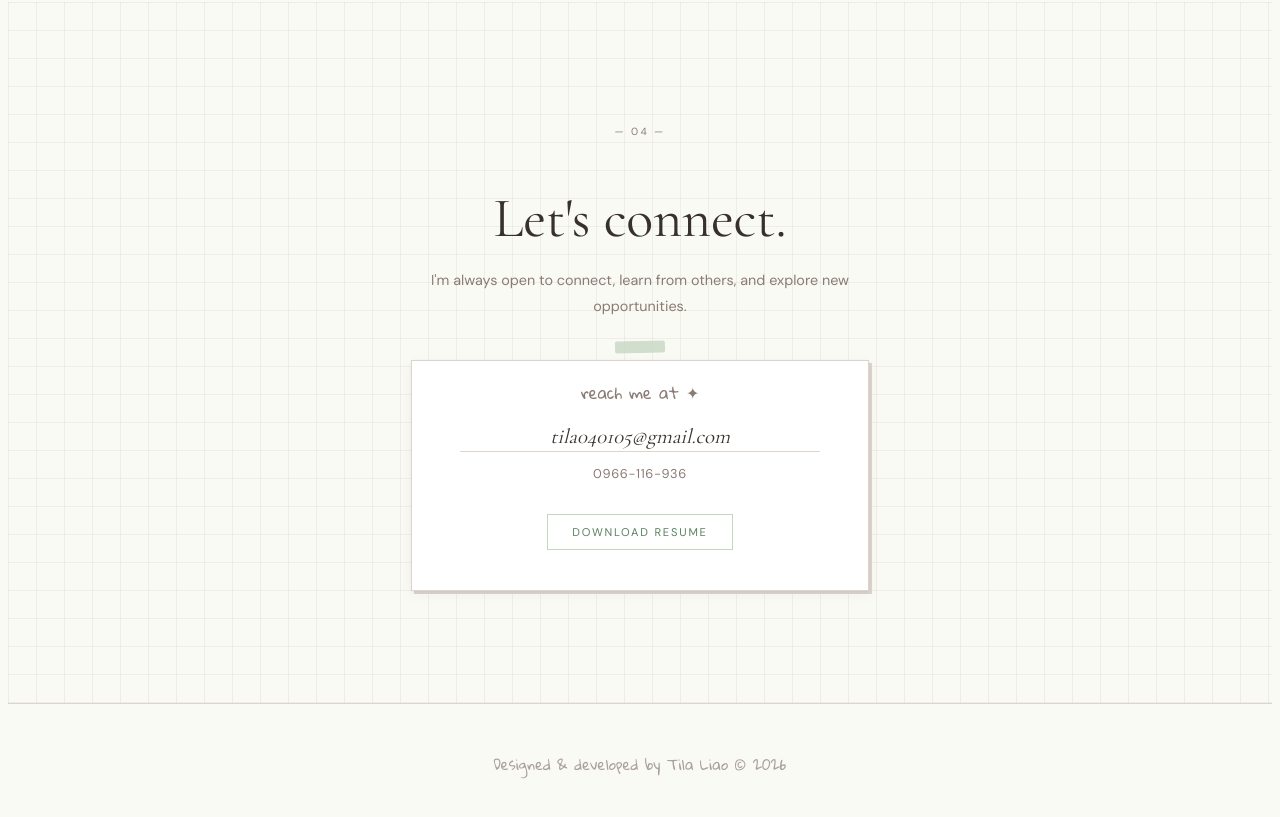
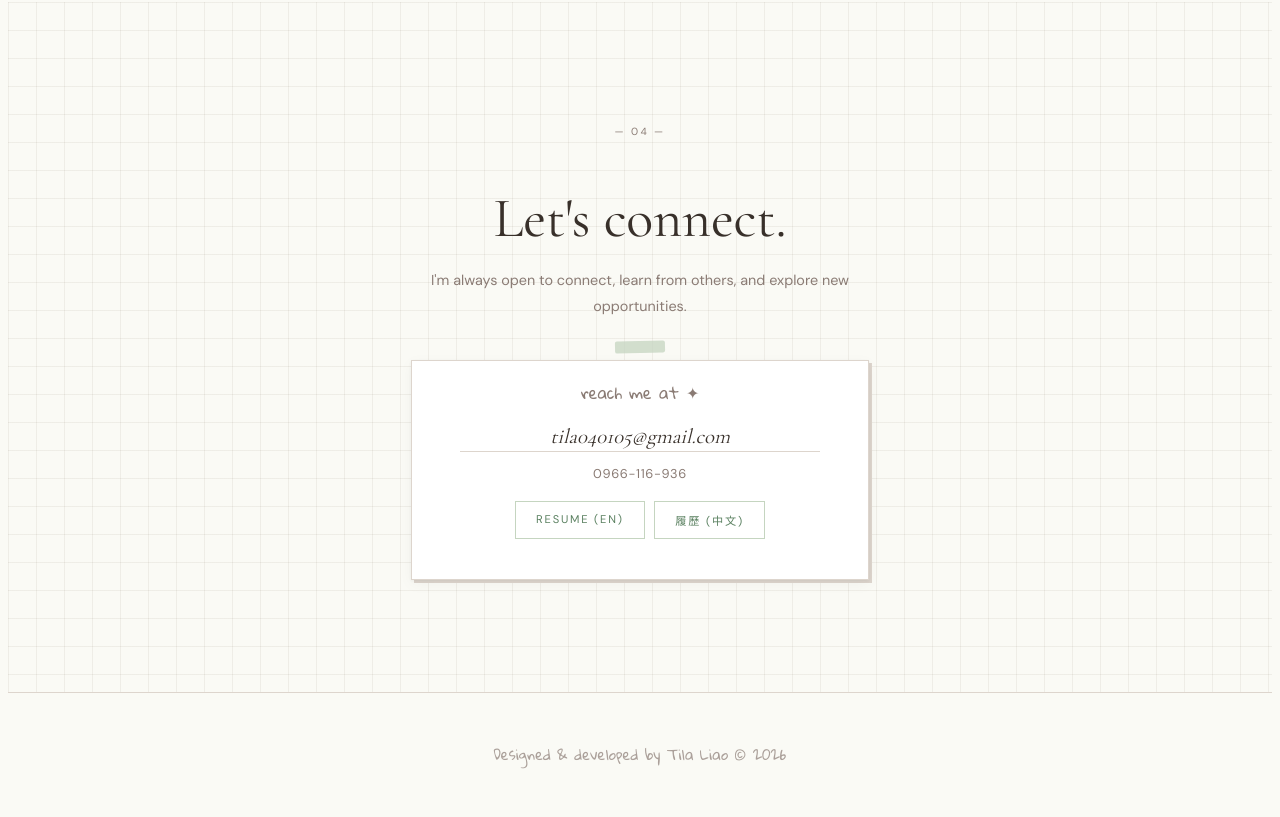
Before and after one commit to kuku-L/portfolio-website, a Next.js app: page / in a window 1280 px wide. Shown: the part 2800-3617 px from the top of the page. Built offline with nearby package versions, Linux system fonts and the light colour scheme.

Commit message:
Resume in Two Languages

```diff
--- a/app/page.tsx
+++ b/app/page.tsx
@@ -760,10 +760,9 @@ export default function Home()
                 marginBottom: "1rem",
               }}
             >
-              reach me at ✦
+            reach me at ✦
             </p>
-
-            <a
+              <a
               href="mailto:tila040105@gmail.com"
               style={{
                 fontFamily: "var(--font-cormorant)",
@@ -777,53 +776,20 @@ export default function Home()
                 marginBottom: "0.75rem",
                 transition: "color 0.2s",
               }}
-              onMouseEnter={(e) =>
-                (e.currentTarget.style.color = "var(--sage-accent)")
-              }
-              onMouseLeave={(e) =>
-                (e.currentTarget.style.color = "var(--text-primary)")
-              }
+              onMouseEnter={(e) => (e.currentTarget.style.color = "var(--sage-accent)")}
+              onMouseLeave={(e) => (e.currentTarget.style.color = "var(--text-primary)")}
             >
               tila040105@gmail.com
             </a>
 
-            <p
-              style={{
-                fontFamily: "var(--font-dm-sans)",
-                fontSize: "0.8rem",
-                color: "var(--text-muted)",
-                letterSpacing: "0.05em",
-              }}
-            >
+            <p style={{ fontFamily: "var(--font-dm-sans)", fontSize: "0.8rem", color: "var(--text-muted)", letterSpacing: "0.05em" }}>
               0966-116-936
             </p>
-            <a
-              href="/resume.pdf"
-              target="_blank"
-              rel="noopener noreferrer"
-              style={{
-                fontFamily: "var(--font-dm-sans)",
-                fontSize: "0.7rem",
-                letterSpacing: "0.16em",
-                textTransform: "uppercase",
-                border: "1px solid var(--sage)",
-                color: "var(--sage-accent)",
-                padding: "10px 24px",
-                textDecoration: "none",
-                background: "transparent",
-                display: "inline-block",
-                marginTop: "1.2rem",
-                transition: "background 0.2s",
-              }}
-              onMouseEnter={(e) =>
-                (e.currentTarget.style.background = "var(--sage-light)")
-              }
-              onMouseLeave={(e) =>
-                (e.currentTarget.style.background = "transparent")
-              }
-            >
-              Download Resume
-            </a>
+
+            <div style={{ display: "flex", gap: "0.6rem", marginTop: "1.2rem", flexWrap: "wrap", justifyContent: "center" }}>
+              <a href="/Resume.pdf" target="_blank" rel="noopener noreferrer" style={{ fontFamily: "var(--font-dm-sans)", fontSize: "0.7rem", letterSpacing: "0.16em", textTransform: "uppercase", border: "1px solid var(--sage)", color: "var(--sage-accent)", padding: "10px 20px", textDecoration: "none", background: "transparent", display: "inline-block", transition: "background 0.2s" }} onMouseEnter={(e) => (e.currentTarget.style.background = "var(--sage-light)")} onMouseLeave={(e) => (e.currentTarget.style.background = "transparent")}>Resume (EN)</a>
+              <a href="/履歷.pdf" target="_blank" rel="noopener noreferrer" style={{ fontFamily: "var(--font-dm-sans)", fontSize: "0.7rem", letterSpacing: "0.16em", textTransform: "uppercase", border: "1px solid var(--sage)", color: "var(--sage-accent)", padding: "10px 20px", textDecoration: "none", background: "transparent", display: "inline-block", transition: "background 0.2s" }} onMouseEnter={(e) => (e.currentTarget.style.background = "var(--sage-light)")} onMouseLeave={(e) => (e.currentTarget.style.background = "transparent")}>履歷 (中文)</a>
+            </div>
           </div>
         </div>
       </section>
```
Also changed, not shown: 2 other files (tests, documents, lock files or other folders).
